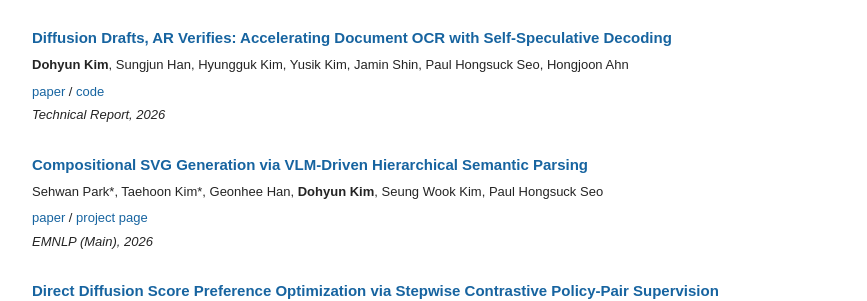
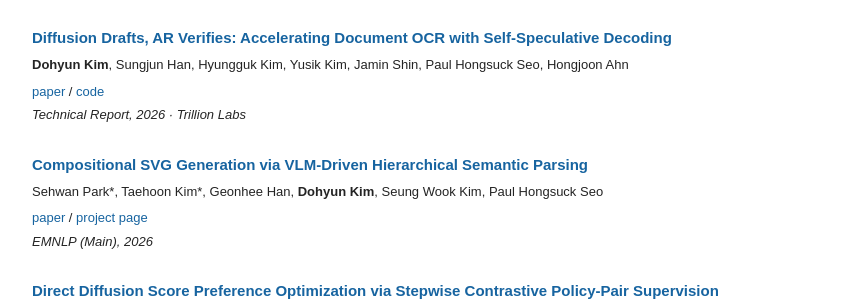
Before and after one commit to dohyun-as/dohyun-as.github.io, a Jekyll site: the page built from _pages/about.md, in a window 1280 px wide. Shown: the part 459-760 px from the top of the page, without its empty margins (206-1073 px from the left). Built offline with Jekyll 4.4.1, drawn with Linux system fonts in a browser that asks for light colours.

Commit message:
Add Trillion Labs context to GravityOCR report

```diff
--- a/_pages/about.md
+++ b/_pages/about.md
@@ -25,7 +25,7 @@ description: "Dohyun Kim — research on multimodal and generative models, diffu
           <h3><a href="https://arxiv.org/abs/2609.26638" target="_blank" rel="noopener noreferrer">Diffusion Drafts, AR Verifies: Accelerating Document OCR with Self-Speculative Decoding</a></h3>
           <p><strong>Dohyun Kim</strong>, Sungjun Han, Hyungguk Kim, Yusik Kim, Jamin Shin, Paul Hongsuck Seo, Hongjoon Ahn</p>
           <p class="dn-links"><a href="https://arxiv.org/abs/2609.26638" target="_blank" rel="noopener noreferrer">paper</a> / <a href="https://github.com/trillion-labs/GravityOCR" target="_blank" rel="noopener noreferrer">code</a></p>
-          <p class="dn-venue"><em>Technical Report, 2026</em></p>
+          <p class="dn-venue"><em>Technical Report, 2026 · Trillion Labs</em></p>
         </div>
       </article>
       <article class="dn-paper">
```
